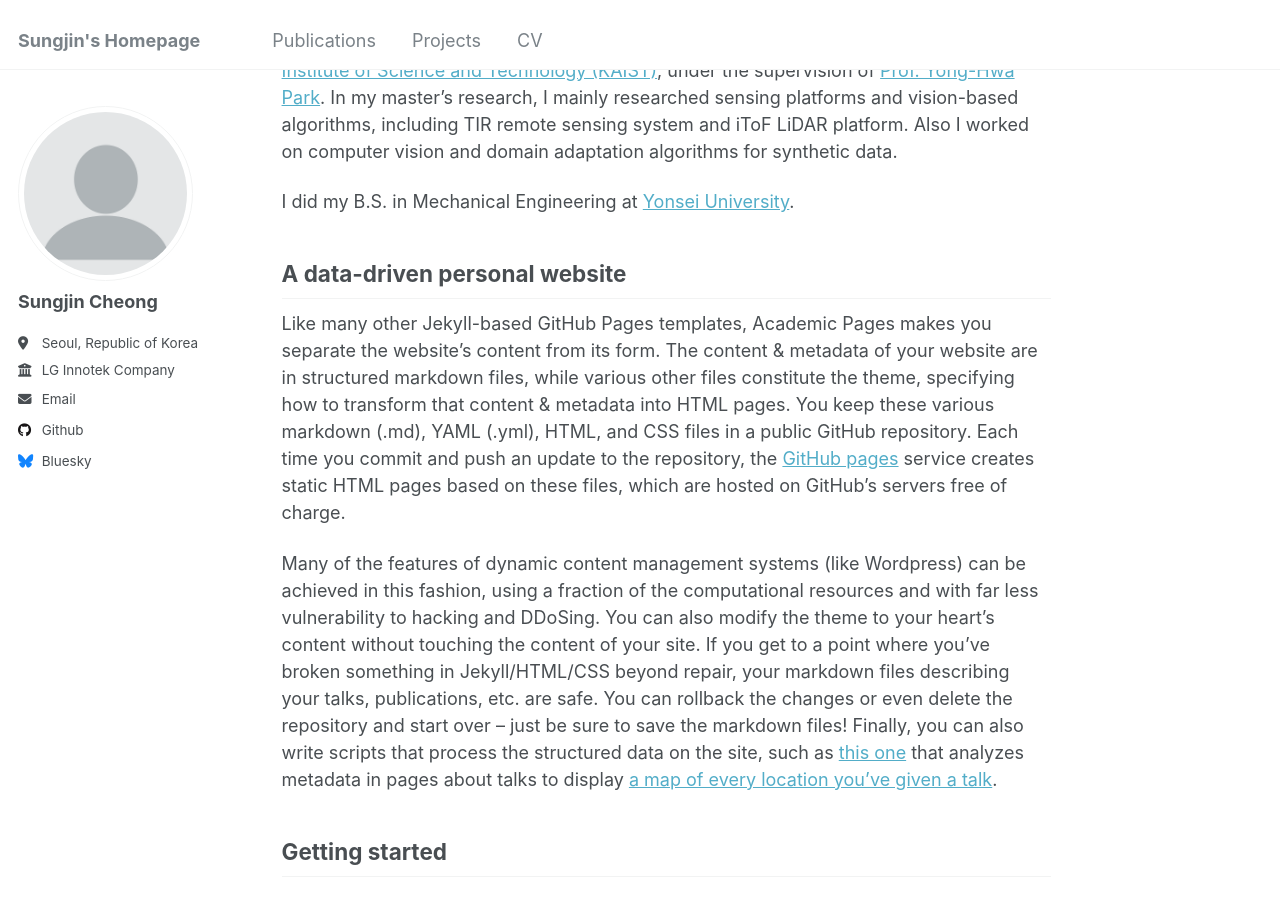
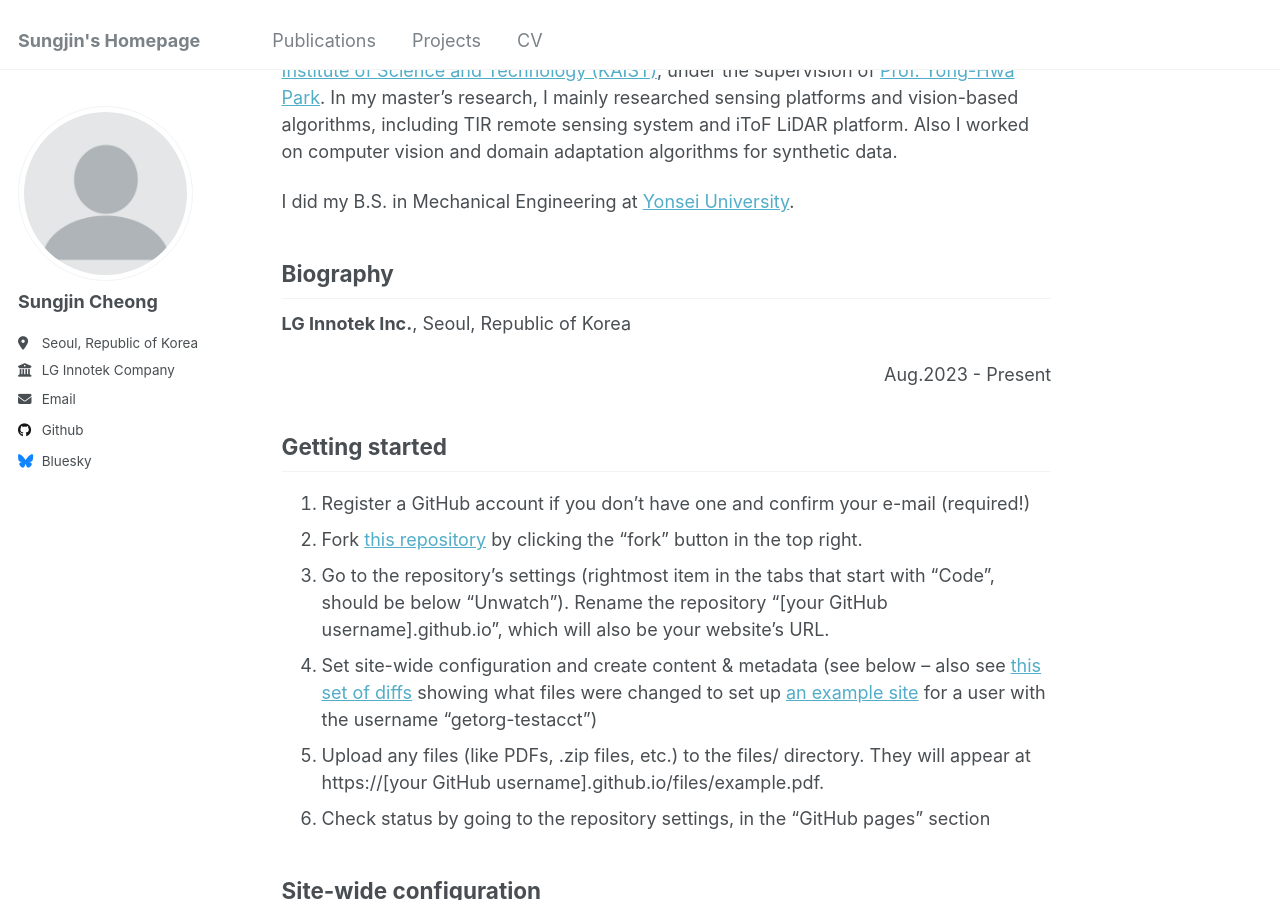
Before and after one commit to sjcheong21/sjcheong21.github.io, a Jekyll site: the page built from _pages/about.md, in a window 1280 px wide and 900 px high, scrolled down 277 px. Built offline with Jekyll 4.4.1, drawn with Linux system fonts in a browser that asks for light colours.

Commit message:
modified:   _config.yml 	modified:   _pages/about.md

```diff
--- a/_config.yml
+++ b/_config.yml
@@ -11,7 +11,7 @@ locale                   : "en-US"
 title                    : "Sungjin's Homepage"
 title_separator          : "-"
 name                     : &name "Your Name"
-description              : &description ""
+description              : &description "LiDAR Software Engineer"
 url                      : https://academicpages.github.io # the base hostname & protocol for your site e.g. "https://mmistakes.github.io"
 baseurl                  : "" # the subpath of your site, e.g. "/blog"
 repository               : "academicpages/academicpages.github.io"
--- a/_pages/about.md
+++ b/_pages/about.md
@@ -14,11 +14,13 @@ Prior to that, I obtained my M.S. degree in Mechanical Engineering at [Korea Adv
 
 I did my B.S. in Mechanical Engineering at [Yonsei University](https://me.yonsei.ac.kr/me_en/index.do).
 
-A data-driven personal website
+Biography
 ------
-Like many other Jekyll-based GitHub Pages templates, Academic Pages makes you separate the website's content from its form. The content & metadata of your website are in structured markdown files, while various other files constitute the theme, specifying how to transform that content & metadata into HTML pages. You keep these various markdown (.md), YAML (.yml), HTML, and CSS files in a public GitHub repository. Each time you commit and push an update to the repository, the [GitHub pages](https://pages.github.com/) service creates static HTML pages based on these files, which are hosted on GitHub's servers free of charge.
+**LG Innotek Inc.**, Seoul, Republic of Korea
+<div style="text-align: right"> Aug.2023 - Present </div>
 
-Many of the features of dynamic content management systems (like Wordpress) can be achieved in this fashion, using a fraction of the computational resources and with far less vulnerability to hacking and DDoSing. You can also modify the theme to your heart's content without touching the content of your site. If you get to a point where you've broken something in Jekyll/HTML/CSS beyond repair, your markdown files describing your talks, publications, etc. are safe. You can rollback the changes or even delete the repository and start over -- just be sure to save the markdown files! Finally, you can also write scripts that process the structured data on the site, such as [this one](https://github.com/academicpages/academicpages.github.io/blob/master/talkmap.ipynb) that analyzes metadata in pages about talks to display [a map of every location you've given a talk](https://academicpages.github.io/talkmap.html).
+
+
 
 Getting started
 ------
```
